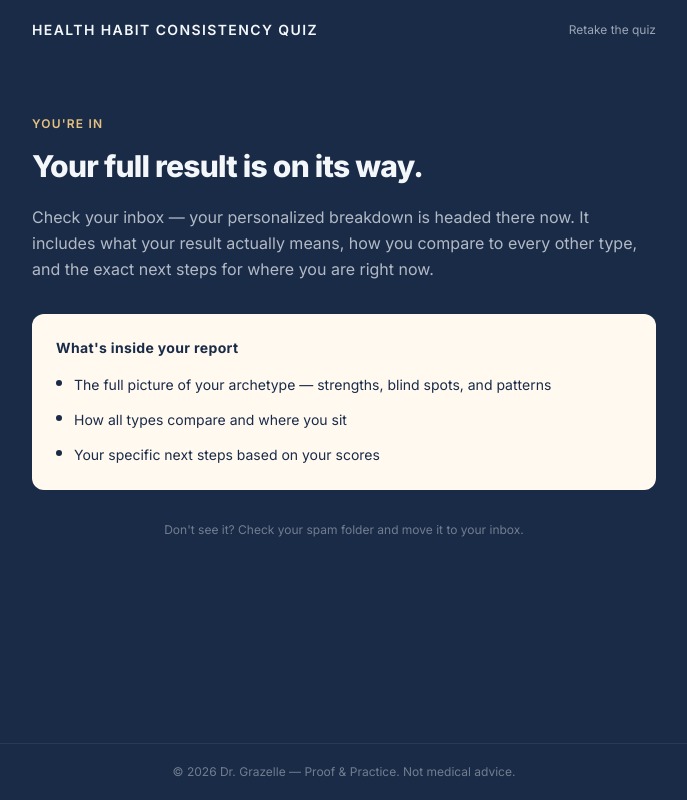
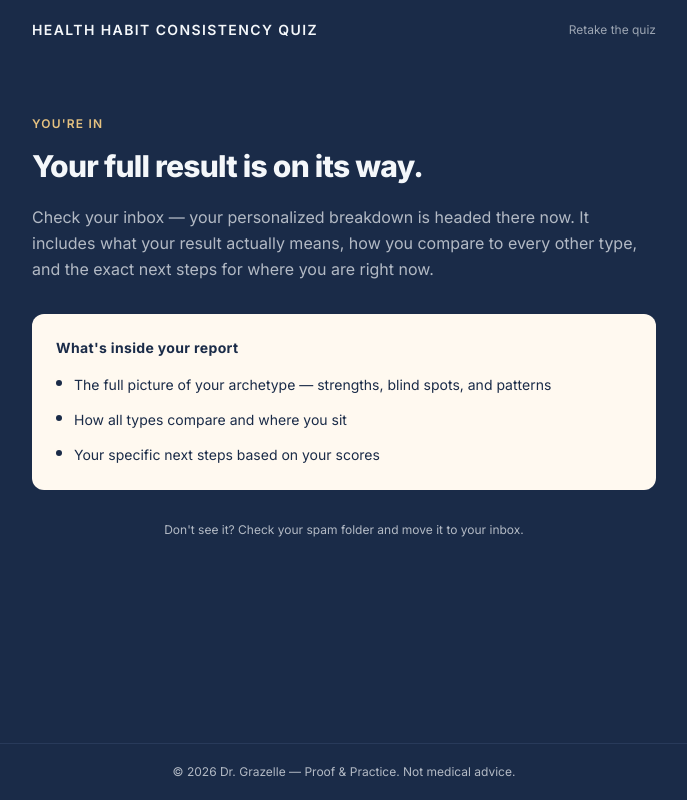
Before and after one commit to drgrazelle/proof-practice-quiz, a Next.js app: page /full-report-sent in a window 1280 px wide. Shown: the whole page, without its empty margins (296-983 px from the left). Built offline with nearby package versions, Linux system fonts and the light colour scheme.

Commit message:
Brighten spam note on /full-report-sent from slate/40 to slate/70
Co-Authored-By: Claude Sonnet 4.6 <noreply@anthropic.com>

```diff
--- a/app/full-report-sent/page.js
+++ b/app/full-report-sent/page.js
@@ -65,7 +65,7 @@ export default function FullReportSentPage() {
         </div>
 
         {/* Spam note */}
-        <p className="text-slate/40 text-xs text-center">
+        <p className="text-slate/70 text-xs text-center">
           Don&apos;t see it? Check your spam folder and move it to your inbox.
         </p>
 
@@ -73,7 +73,7 @@ export default function FullReportSentPage() {
 
       {/* ── Footer ── */}
       <footer className="border-t border-steel/20 px-6 py-5 mt-8">
-        <p className="text-slate/40 text-xs text-center">
+        <p className="text-slate/70 text-xs text-center">
           &copy; 2026 Dr. Grazelle &mdash; Proof &amp; Practice. Not medical advice.
         </p>
       </footer>
```
